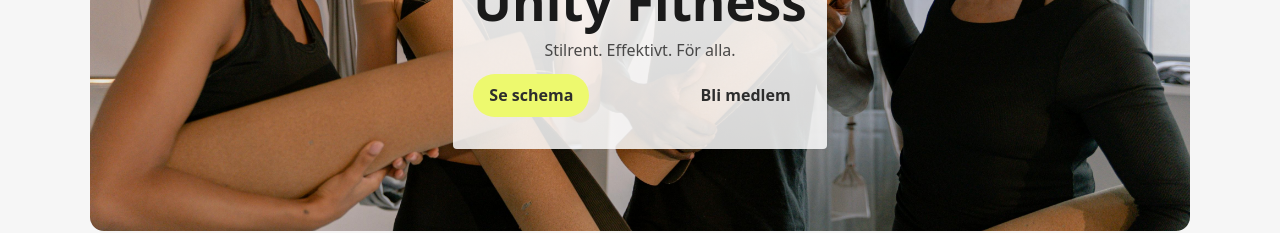
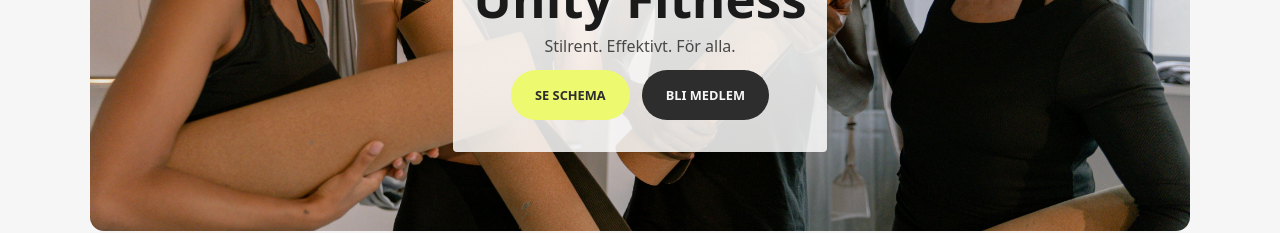
Before and after one commit to josefineluther/unity-fitness, a React (Vite) app: page / in a window 1280 px wide. Shown: the part 409-642 px from the top of the page. Built offline with nearby package versions, Linux system fonts and the light colour scheme; no server answers.

Commit message:
cherry pick - homepage fixes

```diff
--- a/src/routes/Home.tsx
+++ b/src/routes/Home.tsx
@@ -37,12 +37,12 @@ function Home() {
           <h1>Unity Fitness</h1>
           <p className='lead'>Stilrent. Effektivt. För alla.</p>
           <div className='hero-actions'>
-            <a href='/alla-pass' className='btn primary'>
-              Se schema
-            </a>
-            <a className='btn ghost' href='/medlemskap'>
-              Bli medlem
-            </a>
+            <Link to='/alla-pass'>
+              <Button color='primary' text='Se schema'></Button>
+            </Link>
+            <Link to='/medlemskap'>
+              <Button text='Bli medlem'></Button>
+            </Link>
           </div>
         </div>
       </header>
```
